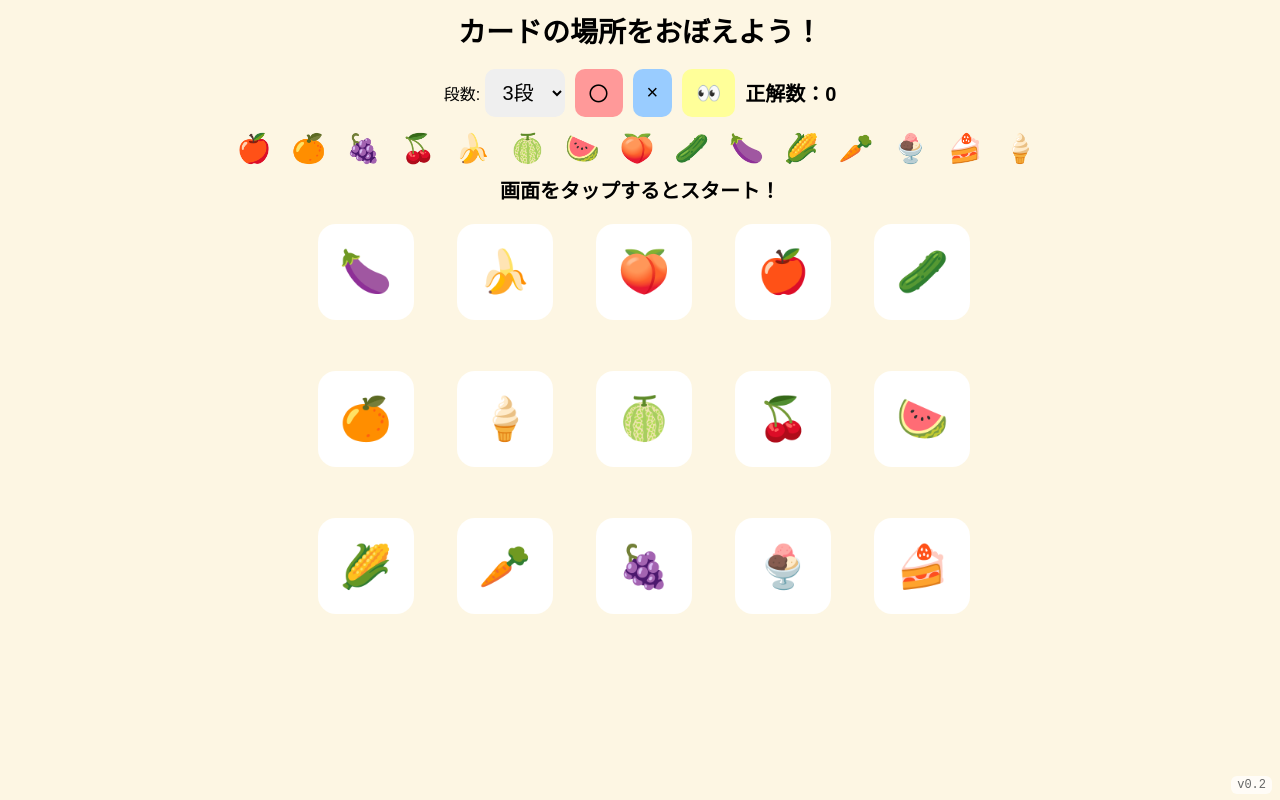
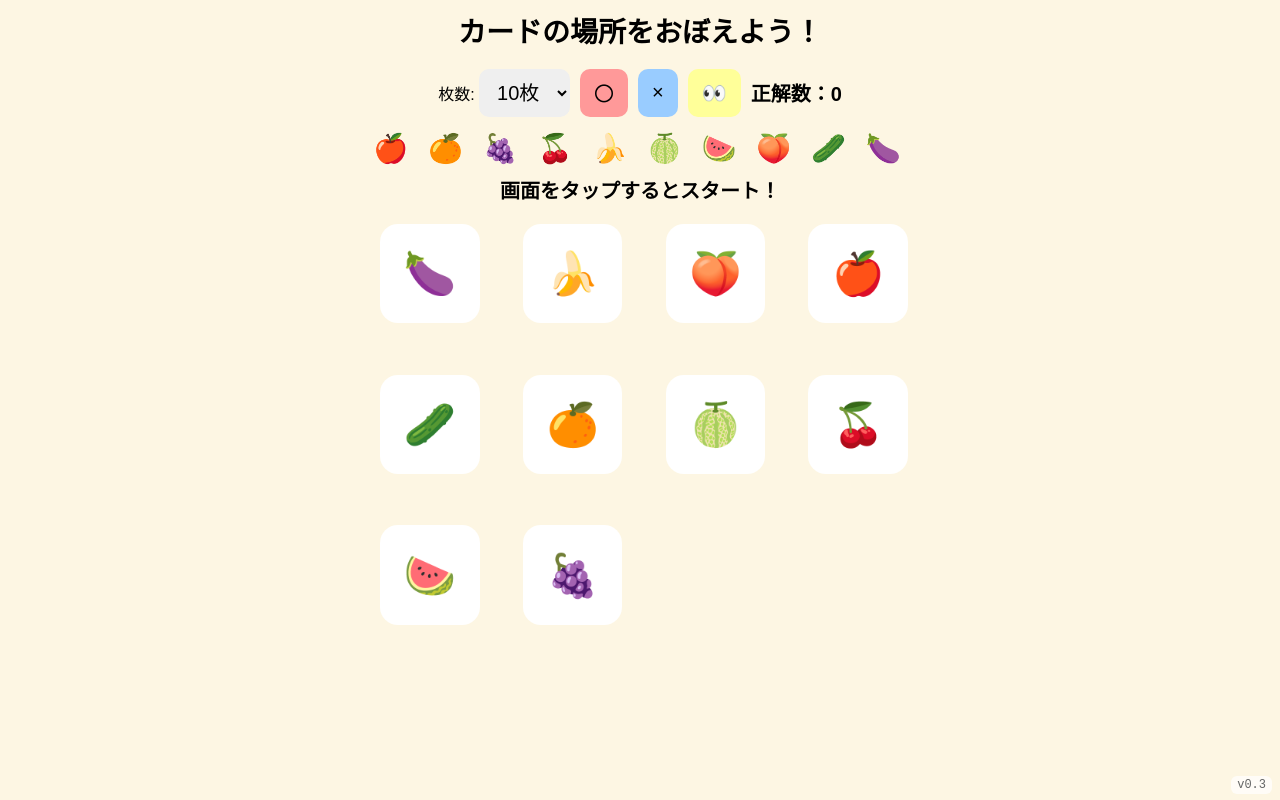
Before and after one commit to henry-watanabe/memory-card, a plain HTML site: page index.html in a window 1280 px wide. Drawn offline with Linux system fonts and the light colour scheme.

Commit message:
スクロールが発生するようになったので段数選択を廃止し、枚数を選択するようにした。

```diff
--- a/index.html
+++ b/index.html
@@ -121,11 +121,14 @@ h1 { margin-top: 10px; font-size: clamp(18px, 5vw, 28px); }
 <h1>カードの場所をおぼえよう！</h1>
 
 <div id="controls">
-  <label>段数:
+  <label>枚数:
     <select id="rowSelect">
-      <option value="1">1段</option>
-      <option value="2">2段</option>
-      <option value="3" selected>3段</option>
+      <option value="4">4枚</option>
+      <option value="6">6枚</option>
+      <option value="8">8枚</option>
+      <option value="10" selected>10枚</option>
+      <option value="12">12枚</option>
+      <option value="15">15枚</option>
     </select>
   </label>
   <button id="correctBtn" class="judgeBtn">〇</button>
@@ -163,17 +166,28 @@ let currentItems = [];
 let rows = 3;
 
 function setupGame() {
-  rows = parseInt(rowSelect.value);
-  const count = rows * 5;
+  const count = parseInt(rowSelect.value);
 
-  currentItems = [...allItems].slice(0, count); // 一覧は固定順
+  const listItems = [...allItems].slice(0, count);
+
+  // 表示一覧は固定順
+  currentItems = [...listItems]; // 一覧は固定順
 
   // 場に並べる用にシャッフルした別配列を作る
   const shuffledItems = [...currentItems].sort(() => Math.random() - 0.5);
 
-  game.style.gridTemplateColumns = "repeat(5, 1fr)";
+  // カード枚数から自動でグリッド計算（スクロールが出ないようにする）
+  const columns = Math.ceil(Math.sqrt(count));
+  const rows = Math.ceil(count / columns);
+
+  game.style.gridTemplateColumns = `repeat(${columns}, 1fr)`;
+  game.style.gridTemplateRows = `repeat(${rows}, 1fr)`;
+
+  // 画面に収まる最大サイズ
+  const availableHeight = window.innerHeight - 220;
+  game.style.maxHeight = availableHeight + "px";
   game.innerHTML = "";
-  cardList.innerHTML = currentItems.join(" ");
+  cardList.innerHTML = listItems.join(" ");
 
   cards = [];
   revealed = false;
@@ -282,7 +296,7 @@ function checkClear() {
 }
 </script>
 
-<div id="version">v0.2</div>
+<div id="version">v0.3</div>
 
 <style>
 #version{
```
